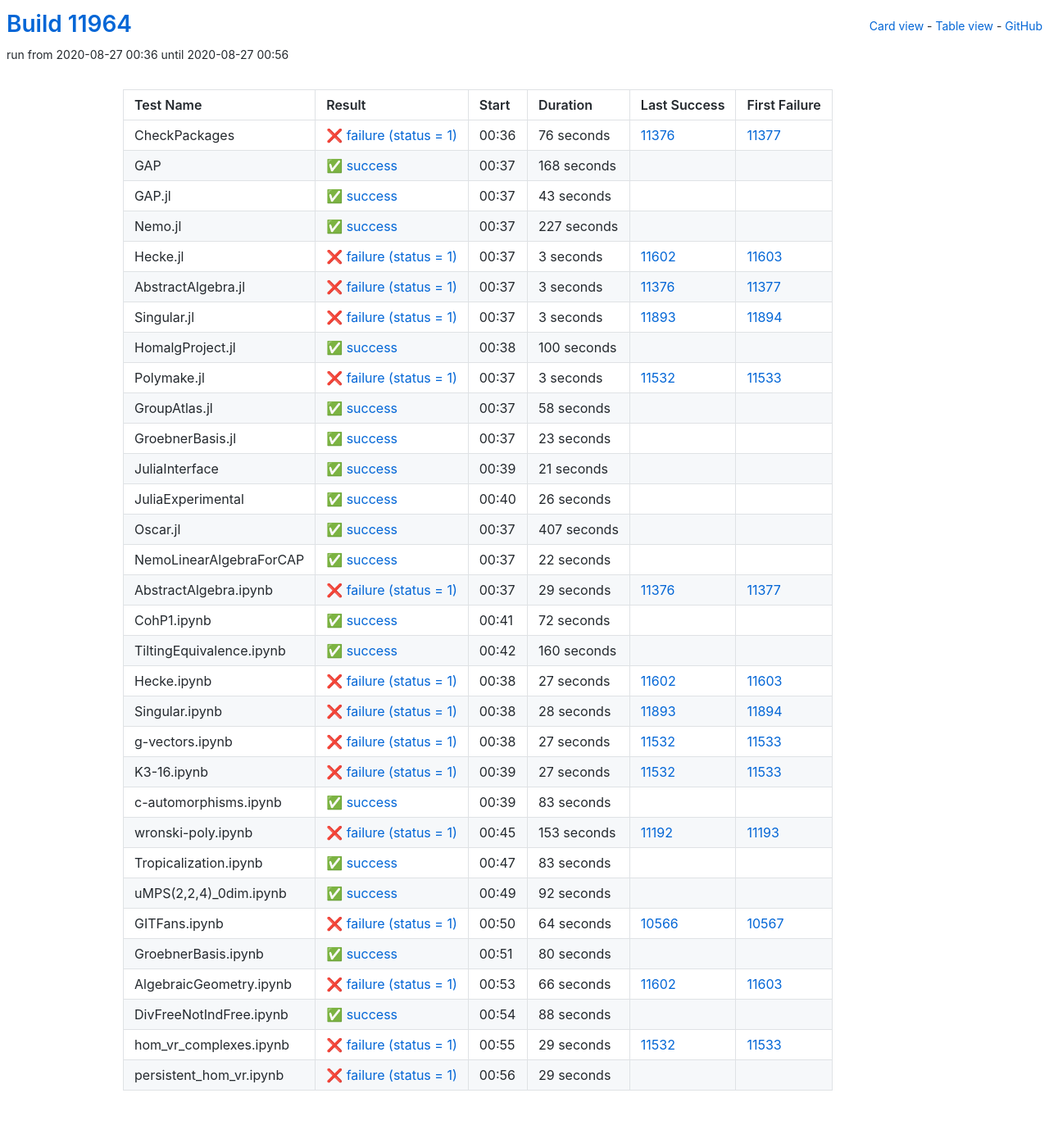
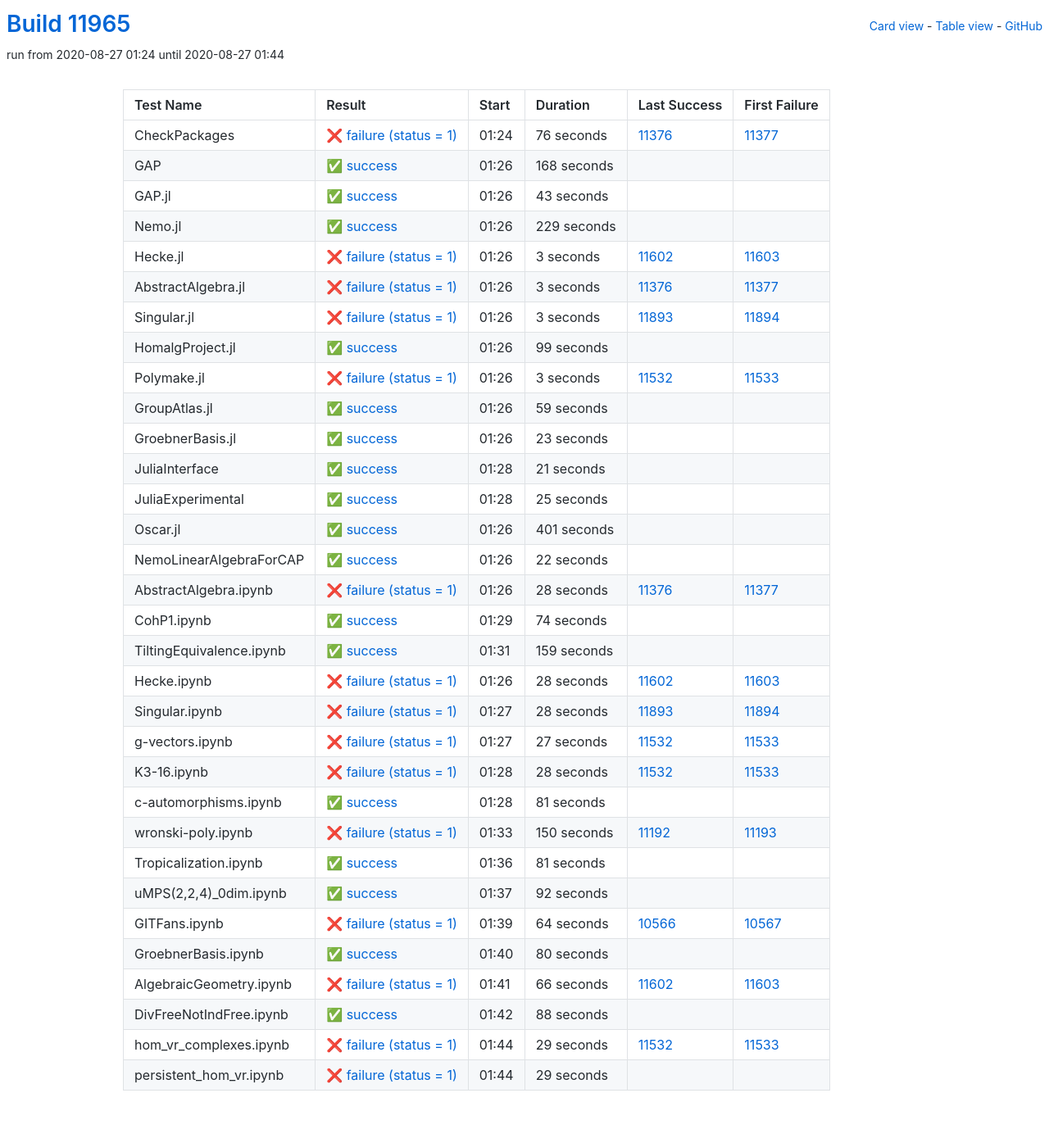
Before and after one commit to oscar-system/oscar-ci-status, a Jekyll site: the page built from table.html, in a window 1280 px wide. Shown: the whole page at 82% size. Built offline with Jekyll 4.4.1, drawn with Linux system fonts in a browser that asks for light colours.

Commit message:
Build #11965

```diff
--- a/_data/ci.yml
+++ b/_data/ci.yml
@@ -1,6 +1,6 @@
 ---
-build: 11964
-build_url: https://oscarci.mathematik.uni-kl.de/job/oscar/11964/
+build: 11965
+build_url: https://oscarci.mathematik.uni-kl.de/job/oscar/11965/
 job: oscar
 organization: oscar-system
 repo: oscar-ci-status
@@ -8,8 +8,8 @@ repourl: https://github.com/oscar-system/oscar-ci-status
 tests:
 - name: CheckPackages
   id: checkpackages
-  log: https://oscarci.mathematik.uni-kl.de/job/oscar/11964/artifact/logs/build-11964/CheckPackages.log
-  start: 2020-08-27 00:36
+  log: https://oscarci.mathematik.uni-kl.de/job/oscar/11965/artifact/logs/build-11965/CheckPackages.log
+  start: 2020-08-27 01:24
   success: false
   exitcode: 1
   status: failure
@@ -20,8 +20,8 @@ tests:
   first_failure_url: https://oscarci.mathematik.uni-kl.de/job/oscar/11377/
 - name: GAP
   id: gap
-  log: https://oscarci.mathematik.uni-kl.de/job/oscar/11964/artifact/logs/build-11964/GAP.log
-  start: 2020-08-27 00:37
+  log: https://oscarci.mathematik.uni-kl.de/job/oscar/11965/artifact/logs/build-11965/GAP.log
+  start: 2020-08-27 01:26
   success: true
   exitcode: 0
   status: success
@@ -32,8 +32,8 @@ tests:
   first_failure_url:
 - name: GAP.jl
   id: gap-jl
-  log: https://oscarci.mathematik.uni-kl.de/job/oscar/11964/artifact/logs/build-11964/GAP.jl.log
-  start: 2020-08-27 00:37
+  log: https://oscarci.mathematik.uni-kl.de/job/oscar/11965/artifact/logs/build-11965/GAP.jl.log
+  start: 2020-08-27 01:26
   success: true
   exitcode: 0
   status: success
@@ -44,20 +44,20 @@ tests:
   first_failure_url:
 - name: Nemo.jl
   id: nemo-jl
-  log: https://oscarci.mathematik.uni-kl.de/job/oscar/11964/artifact/logs/build-11964/Nemo.jl.log
-  start: 2020-08-27 00:37
+  log: https://oscarci.mathematik.uni-kl.de/job/oscar/11965/artifact/logs/build-11965/Nemo.jl.log
+  start: 2020-08-27 01:26
   success: true
   exitcode: 0
   status: success
-  duration: 227
+  duration: 229
   last_success: false
   last_success_url:
   first_failure: false
   first_failure_url:
 - name: Hecke.jl
   id: hecke-jl
-  log: https://oscarci.mathematik.uni-kl.de/job/oscar/11964/artifact/logs/build-11964/Hecke.jl.log
-  start: 2020-08-27 00:37
+  log: https://oscarci.mathematik.uni-kl.de/job/oscar/11965/artifact/logs/build-11965/Hecke.jl.log
+  start: 2020-08-27 01:26
   success: false
   exitcode: 1
   status: failure
@@ -68,8 +68,8 @@ tests:
   first_failure_url: https://oscarci.mathematik.uni-kl.de/job/oscar/11603/
 - name: AbstractAlgebra.jl
   id: abstractalgebra-jl
-  log: https://oscarci.mathematik.uni-kl.de/job/oscar/11964/artifact/logs/build-11964/AbstractAlgebra.jl.log
-  start: 2020-08-27 00:37
+  log: https://oscarci.mathematik.uni-kl.de/job/oscar/11965/artifact/logs/build-11965/AbstractAlgebra.jl.log
+  start: 2020-08-27 01:26
   success: false
   exitcode: 1
   status: failure
@@ -80,8 +80,8 @@ tests:
   first_failure_url: https://oscarci.mathematik.uni-kl.de/job/oscar/11377/
 - name: Singular.jl
   id: singular-jl
-  log: https://oscarci.mathematik.uni-kl.de/job/oscar/11964/artifact/logs/build-11964/Singular.jl.log
-  start: 2020-08-27 00:37
+  log: https://oscarci.mathematik.uni-kl.de/job/oscar/11965/artifact/logs/build-11965/Singular.jl.log
+  start: 2020-08-27 01:26
   success: false
   exitcode: 1
   status: failure
@@ -92,20 +92,20 @@ tests:
   first_failure_url: https://oscarci.mathematik.uni-kl.de/job/oscar/11894/
 - name: HomalgProject.jl
   id: homalgproject-jl
-  log: https://oscarci.mathematik.uni-kl.de/job/oscar/11964/artifact/logs/build-11964/HomalgProject.jl.log
-  start: 2020-08-27 00:38
+  log: https://oscarci.mathematik.uni-kl.de/job/oscar/11965/artifact/logs/build-11965/HomalgProject.jl.log
+  start: 2020-08-27 01:26
   success: true
   exitcode: 0
   status: success
-  duration: 100
+  duration: 99
   last_success: false
   last_success_url:
   first_failure: false
   first_failure_url:
 - name: Polymake.jl
   id: polymake-jl
-  log: https://oscarci.mathematik.uni-kl.de/job/oscar/11964/artifact/logs/build-11964/Polymake.jl.log
-  start: 2020-08-27 00:37
+  log: https://oscarci.mathematik.uni-kl.de/job/oscar/11965/artifact/logs/build-11965/Polymake.jl.log
+  start: 2020-08-27 01:26
   success: false
   exitcode: 1
   status: failure
@@ -116,20 +116,20 @@ tests:
   first_failure_url: https://oscarci.mathematik.uni-kl.de/job/oscar/11533/
 - name: GroupAtlas.jl
   id: groupatlas-jl
-  log: https://oscarci.mathematik.uni-kl.de/job/oscar/11964/artifact/logs/build-11964/GroupAtlas.jl.log
-  start: 2020-08-27 00:37
+  log: https://oscarci.mathematik.uni-kl.de/job/oscar/11965/artifact/logs/build-11965/GroupAtlas.jl.log
+  start: 2020-08-27 01:26
   success: true
   exitcode: 0
   status: success
-  duration: 58
+  duration: 59
   last_success: false
   last_success_url:
   first_failure: false
   first_failure_url:
 - name: GroebnerBasis.jl
   id: groebnerbasis-jl
-  log: https://oscarci.mathematik.uni-kl.de/job/oscar/11964/artifact/logs/build-11964/GroebnerBasis.jl.log
-  start: 2020-08-27 00:37
+  log: https://oscarci.mathematik.uni-kl.de/job/oscar/11965/artifact/logs/build-11965/GroebnerBasis.jl.log
+  start: 2020-08-27 01:26
   success: true
   exitcode: 0
   status: success
@@ -140,8 +140,8 @@ tests:
   first_failure_url:
 - name: JuliaInterface
   id: juliainterface
-  log: https://oscarci.mathematik.uni-kl.de/job/oscar/11964/artifact/logs/build-11964/JuliaInterface.log
-  start: 2020-08-27 00:39
+  log: https://oscarci.mathematik.uni-kl.de/job/oscar/11965/artifact/logs/build-11965/JuliaInterface.log
+  start: 2020-08-27 01:28
   success: true
   exitcode: 0
   status: success
@@ -152,32 +152,32 @@ tests:
   first_failure_url:
 - name: JuliaExperimental
   id: juliaexperimental
-  log: https://oscarci.mathematik.uni-kl.de/job/oscar/11964/artifact/logs/build-11964/JuliaExperimental.log
-  start: 2020-08-27 00:40
+  log: https://oscarci.mathematik.uni-kl.de/job/oscar/11965/artifact/logs/build-11965/JuliaExperimental.log
+  start: 2020-08-27 01:28
   success: true
   exitcode: 0
   status: success
-  duration: 26
+  duration: 25
   last_success: false
   last_success_url:
   first_failure: false
   first_failure_url:
 - name: Oscar.jl
   id: oscar-jl
-  log: https://oscarci.mathematik.uni-kl.de/job/oscar/11964/artifact/logs/build-11964/Oscar.jl.log
-  start: 2020-08-27 00:37
+  log: https://oscarci.mathematik.uni-kl.de/job/oscar/11965/artifact/logs/build-11965/Oscar.jl.log
+  start: 2020-08-27 01:26
   success: true
   exitcode: 0
   status: success
-  duration: 407
+  duration: 401
   last_success: false
   last_success_url:
   first_failure: false
   first_failure_url:
 - name: NemoLinearAlgebraForCAP
   id: nemolinearalgebraforcap
-  log: https://oscarci.mathematik.uni-kl.de/job/oscar/11964/artifact/logs/build-11964/NemoLinearAlgebraForCAP.log
-  start: 2020-08-27 00:37
+  log: https://oscarci.mathematik.uni-kl.de/job/oscar/11965/artifact/logs/build-11965/NemoLinearAlgebraForCAP.log
+  start: 2020-08-27 01:26
   success: true
   exitcode: 0
   status: success
@@ -188,56 +188,56 @@ tests:
   first_failure_url:
 - name: AbstractAlgebra.ipynb
   id: abstractalgebra-ipynb
-  log: https://oscarci.mathematik.uni-kl.de/job/oscar/11964/artifact/logs/build-11964/AbstractAlgebra.ipynb.log
-  start: 2020-08-27 00:37
+  log: https://oscarci.mathematik.uni-kl.de/job/oscar/11965/artifact/logs/build-11965/AbstractAlgebra.ipynb.log
+  start: 2020-08-27 01:26
   success: false
   exitcode: 1
   status: failure
-  duration: 29
+  duration: 28
   last_success: 11376
   last_success_url: https://oscarci.mathematik.uni-kl.de/job/oscar/11376/
   first_failure: 11377
   first_failure_url: https://oscarci.mathematik.uni-kl.de/job/oscar/11377/
 - name: CohP1.ipynb
   id: cohp1-ipynb
-  log: https://oscarci.mathematik.uni-kl.de/job/oscar/11964/artifact/logs/build-11964/CohP1.ipynb.log
-  start: 2020-08-27 00:41
+  log: https://oscarci.mathematik.uni-kl.de/job/oscar/11965/artifact/logs/build-11965/CohP1.ipynb.log
+  start: 2020-08-27 01:29
   success: true
   exitcode: 0
   status: success
-  duration: 72
+  duration: 74
   last_success: false
   last_success_url:
   first_failure: false
   first_failure_url:
 - name: TiltingEquivalence.ipynb
   id: tiltingequivalence-ipynb
-  log: https://oscarci.mathematik.uni-kl.de/job/oscar/11964/artifact/logs/build-11964/TiltingEquivalence.ipynb.log
-  start: 2020-08-27 00:42
+  log: https://oscarci.mathematik.uni-kl.de/job/oscar/11965/artifact/logs/build-11965/TiltingEquivalence.ipynb.log
+  start: 2020-08-27 01:31
   success: true
   exitcode: 0
   status: success
-  duration: 160
+  duration: 159
   last_success: false
   last_success_url:
   first_failure: false
   first_failure_url:
 - name: Hecke.ipynb
   id: hecke-ipynb
-  log: https://oscarci.mathematik.uni-kl.de/job/oscar/11964/artifact/logs/build-11964/Hecke.ipynb.log
-  start: 2020-08-27 00:38
+  log: https://oscarci.mathematik.uni-kl.de/job/oscar/11965/artifact/logs/build-11965/Hecke.ipynb.log
+  start: 2020-08-27 01:26
   success: false
   exitcode: 1
   status: failure
-  duration: 27
+  duration: 28
   last_success: 11602
   last_success_url: https://oscarci.mathematik.uni-kl.de/job/oscar/11602/
   first_failure: 11603
   first_failure_url: https://oscarci.mathematik.uni-kl.de/job/oscar/11603/
 - name: Singular.ipynb
   id: singular-ipynb
-  log: https://oscarci.mathematik.uni-kl.de/job/oscar/11964/artifact/logs/build-11964/Singular.ipynb.log
-  start: 2020-08-27 00:38
+  log: https://oscarci.mathematik.uni-kl.de/job/oscar/11965/artifact/logs/build-11965/Singular.ipynb.log
+  start: 2020-08-27 01:27
   success: false
   exitcode: 1
   status: failure
@@ -248,8 +248,8 @@ tests:
   first_failure_url: https://oscarci.mathematik.uni-kl.de/job/oscar/11894/
 - name: g-vectors.ipynb
   id: g-vectors-ipynb
-  log: https://oscarci.mathematik.uni-kl.de/job/oscar/11964/artifact/logs/build-11964/g-vectors.ipynb.log
-  start: 2020-08-27 00:38
+  log: https://oscarci.mathematik.uni-kl.de/job/oscar/11965/artifact/logs/build-11965/g-vectors.ipynb.log
+  start: 2020-08-27 01:27
   success: false
   exitcode: 1
   status: failure
@@ -260,56 +260,56 @@ tests:
   first_failure_url: https://oscarci.mathematik.uni-kl.de/job/oscar/11533/
 - name: K3-16.ipynb
   id: k3-16-ipynb
-  log: https://oscarci.mathematik.uni-kl.de/job/oscar/11964/artifact/logs/build-11964/K3-16.ipynb.log
-  start: 2020-08-27 00:39
+  log: https://oscarci.mathematik.uni-kl.de/job/oscar/11965/artifact/logs/build-11965/K3-16.ipynb.log
+  start: 2020-08-27 01:28
   success: false
   exitcode: 1
   status: failure
-  duration: 27
+  duration: 28
   last_success: 11532
   last_success_url: https://oscarci.mathematik.uni-kl.de/job/oscar/11532/
   first_failure: 11533
   first_failure_url: https://oscarci.mathematik.uni-kl.de/job/oscar/11533/
 - name: c-automorphisms.ipynb
   id: c-automorphisms-ipynb
-  log: https://oscarci.mathematik.uni-kl.de/job/oscar/11964/artifact/logs/build-11964/c-automorphisms.ipynb.log
-  start: 2020-08-27 00:39
+  log: https://oscarci.mathematik.uni-kl.de/job/oscar/11965/artifact/logs/build-11965/c-automorphisms.ipynb.log
+  start: 2020-08-27 01:28
   success: true
   exitcode: 0
   status: success
-  duration: 83
+  duration: 81
   last_success: false
   last_success_url:
   first_failure: false
   first_failure_url:
 - name: wronski-poly.ipynb
   id: wronski-poly-ipynb
-  log: https://oscarci.mathematik.uni-kl.de/job/oscar/11964/artifact/logs/build-11964/wronski-poly.ipynb.log
-  start: 2020-08-27 00:45
+  log: https://oscarci.mathematik.uni-kl.de/job/oscar/11965/artifact/logs/build-11965/wronski-poly.ipynb.log
+  start: 2020-08-27 01:33
   success: false
   exitcode: 1
   status: failure
-  duration: 153
+  duration: 150
   last_success: 11192
   last_success_url: https://oscarci.mathematik.uni-kl.de/job/oscar/11192/
   first_failure: 11193
   first_failure_url: https://oscarci.mathematik.uni-kl.de/job/oscar/11193/
 - name: Tropicalization.ipynb
   id: tropicalization-ipynb
-  log: https://oscarci.mathematik.uni-kl.de/job/oscar/11964/artifact/logs/build-11964/Tropicalization.ipynb.log
-  start: 2020-08-27 00:47
+  log: https://oscarci.mathematik.uni-kl.de/job/oscar/11965/artifact/logs/build-11965/Tropicalization.ipynb.log
+  start: 2020-08-27 01:36
   success: true
   exitcode: 0
   status: success
-  duration: 83
+  duration: 81
   last_success: false
   last_success_url:
   first_failure: false
   first_failure_url:
 - name: uMPS(2,2,4)_0dim.ipynb
   id: umps-2-2-4-0dim-ipynb
-  log: https://oscarci.mathematik.uni-kl.de/job/oscar/11964/artifact/logs/build-11964/uMPS-2-2-4-_0dim.ipynb.log
-  start: 2020-08-27 00:49
+  log: https://oscarci.mathematik.uni-kl.de/job/oscar/11965/artifact/logs/build-11965/uMPS-2-2-4-_0dim.ipynb.log
+  start: 2020-08-27 01:37
   success: true
   exitcode: 0
   status: success
@@ -320,8 +320,8 @@ tests:
   first_failure_url:
 - name: GITFans.ipynb
   id: gitfans-ipynb
-  log: https://oscarci.mathematik.uni-kl.de/job/oscar/11964/artifact/logs/build-11964/GITFans.ipynb.log
-  start: 2020-08-27 00:50
+  log: https://oscarci.mathematik.uni-kl.de/job/oscar/11965/artifact/logs/build-11965/GITFans.ipynb.log
+  start: 2020-08-27 01:39
   success: false
   exitcode: 1
   status: failure
@@ -332,8 +332,8 @@ tests:
   first_failure_url: https://oscarci.mathematik.uni-kl.de/job/oscar/10567/
 - name: GroebnerBasis.ipynb
   id: groebnerbasis-ipynb
-  log: https://oscarci.mathematik.uni-kl.de/job/oscar/11964/artifact/logs/build-11964/GroebnerBasis.ipynb.log
-  start: 2020-08-27 00:51
+  log: https://oscarci.mathematik.uni-kl.de/job/oscar/11965/artifact/logs/build-11965/GroebnerBasis.ipynb.log
+  start: 2020-08-27 01:40
   success: true
   exitcode: 0
   status: success
@@ -344,8 +344,8 @@ tests:
   first_failure_url:
 - name: AlgebraicGeometry.ipynb
   id: algebraicgeometry-ipynb
-  log: https://oscarci.mathematik.uni-kl.de/job/oscar/11964/artifact/logs/build-11964/AlgebraicGeometry.ipynb.log
-  start: 2020-08-27 00:53
+  log: https://oscarci.mathematik.uni-kl.de/job/oscar/11965/artifact/logs/build-11965/AlgebraicGeometry.ipynb.log
+  start: 2020-08-27 01:41
   success: false
   exitcode: 1
   status: failure
@@ -356,8 +356,8 @@ tests:
   first_failure_url: https://oscarci.mathematik.uni-kl.de/job/oscar/11603/
 - name: DivFreeNotIndFree.ipynb
   id: divfreenotindfree-ipynb
-  log: https://oscarci.mathematik.uni-kl.de/job/oscar/11964/artifact/logs/build-11964/DivFreeNotIndFree.ipynb.log
-  start: 2020-08-27 00:54
+  log: https://oscarci.mathematik.uni-kl.de/job/oscar/11965/artifact/logs/build-11965/DivFreeNotIndFree.ipynb.log
+  start: 2020-08-27 01:42
   success: true
   exitcode: 0
   status: success
@@ -368,8 +368,8 @@ tests:
   first_failure_url:
 - name: hom_vr_complexes.ipynb
   id: hom-vr-complexes-ipynb
-  log: https://oscarci.mathematik.uni-kl.de/job/oscar/11964/artifact/logs/build-11964/hom_vr_complexes.ipynb.log
-  start: 2020-08-27 00:55
+  log: https://oscarci.mathematik.uni-kl.de/job/oscar/11965/artifact/logs/build-11965/hom_vr_complexes.ipynb.log
+  start: 2020-08-27 01:44
   success: false
   exitcode: 1
   status: failure
@@ -380,8 +380,8 @@ tests:
   first_failure_url: https://oscarci.mathematik.uni-kl.de/job/oscar/11533/
 - name: persistent_hom_vr.ipynb
   id: persistent-hom-vr-ipynb
-  log: https://oscarci.mathematik.uni-kl.de/job/oscar/11964/artifact/logs/build-11964/persistent_hom_vr.ipynb.log
-  start: 2020-08-27 00:56
+  log: https://oscarci.mathematik.uni-kl.de/job/oscar/11965/artifact/logs/build-11965/persistent_hom_vr.ipynb.log
+  start: 2020-08-27 01:44
   success: false
   exitcode: 1
   status: failure
```
Also changed, not shown: README.md.
